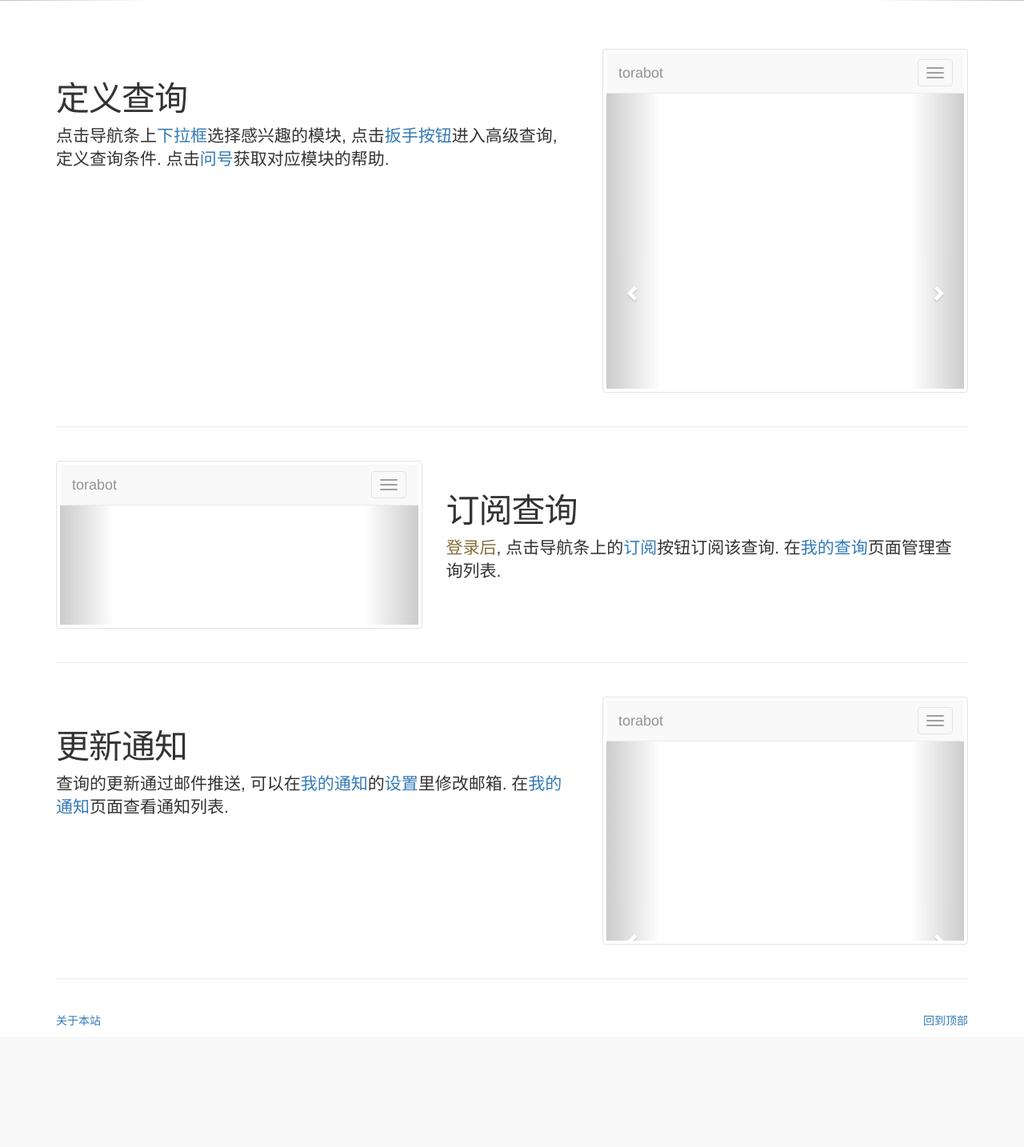
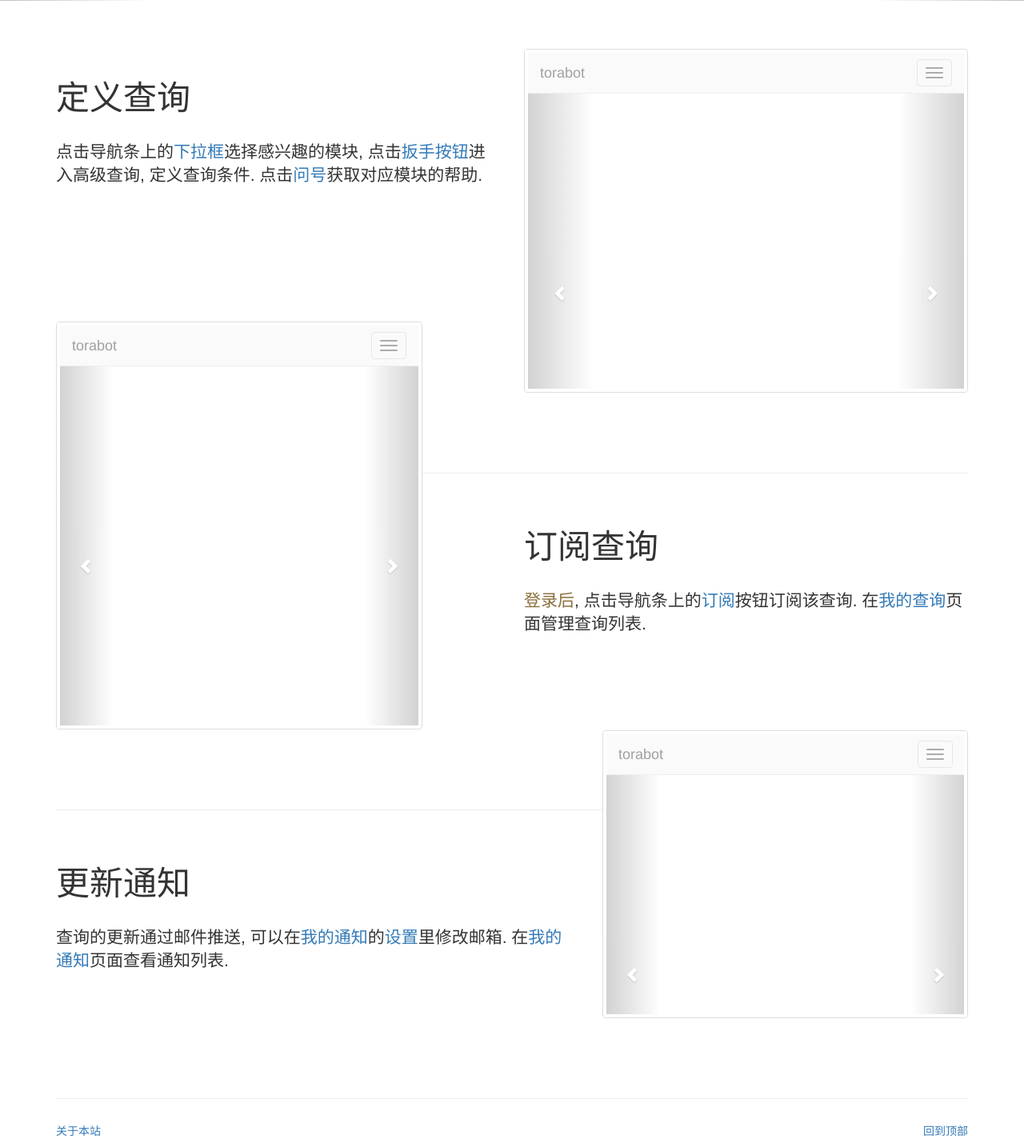
Before and after one commit to Answeror/torabot, a Python web app: template torabot/frontend/main/templates/index.html in a window 1280 px wide. Shown: the part 549-1983 px from the top of the page at 80% size. Before the commit the page ends 1832 px from the top, so only its background shows below. Run offline with Jinja, Linux system fonts and the light colour scheme; the template is opened without the code that fills it, so the values that code supplies are empty; some libraries are stand-ins or nearby versions.

Commit message:
compact layout of index page

```diff
--- a/torabot/frontend/main/templates/index.html
+++ b/torabot/frontend/main/templates/index.html
@@ -44,13 +44,13 @@
 </div>
 <div class=container>
     <div class='row featurette'>
-        <div class='col-xs-12 col-sm-7'>
+        <div class='col-xs-12 col-sm-6'>
             <h2 class=featurette-heading>定义查询</h2>
-            <p class=lead>点击导航条上<span class=text-primary>下拉框</span>选择感兴趣的模块, 点击<span class=text-primary>扳手按钮</span>进入高级查询, 定义查询条件. 点击<span class=text-primary>问号</span>获取对应模块的帮助.</p>
+            <p class=lead>点击导航条上的<span class=text-primary>下拉框</span>选择感兴趣的模块, 点击<span class=text-primary>扳手按钮</span>进入高级查询, 定义查询条件. 点击<span class=text-primary>问号</span>获取对应模块的帮助.</p>
         </div>
-        <div class='col-xs-12 col-sm-5'>
-            <div class=img-thumbnail>
-                <div class=snapshot style='height:420px'>
+        <div class='col-xs-12 col-sm-6'>
+            <div id=use-step-0 class=img-thumbnail>
+                <div class=snapshot>
                     <iframe frameborder=0 src='{{ url_for("main.example_advanced_search", kind="pixiv", method="ranking") }}'></iframe>
                 </div>
                 <div class=snapshot-glass></div>
@@ -60,14 +60,14 @@
     <hr class=featurette-divider>
     <div class='row featurette'>
         <div class='col-xs-12 col-sm-5'>
-            <div class=img-thumbnail>
-                <div class=snapshot style='height:200px'>
+            <div id=use-step-1 class=img-thumbnail>
+                <div class=snapshot>
                     <iframe frameborder=0 src='{{ url_for("main.example_watching") }}'></iframe>
                 </div>
                 <div class=snapshot-glass></div>
             </div>
         </div>
-        <div class='col-xs-12 col-sm-7'>
+        <div class='col-xs-12 col-sm-6 col-sm-offset-1'>
             <h2 class=featurette-heading>订阅查询</h2>
             <p class=lead><span class=text-warning>登录后</span>, 点击导航条上的<span class=text-primary>订阅</span>按钮订阅该查询. 在<span class=text-primary>我的查询</span>页面管理查询列表.</p>
         </div>
@@ -79,8 +79,8 @@
             <p class=lead>查询的更新通过邮件推送, 可以在<span class=text-primary>我的通知</span>的<span class=text-primary>设置</span>里修改邮箱. 在<span class=text-primary>我的通知</span>页面查看通知列表.</p>
         </div>
         <div class='col-xs-12 col-sm-5'>
-            <div class=img-thumbnail>
-                <div class=snapshot style='height:300px'>
+            <div id=use-step-2 class=img-thumbnail>
+                <div class=snapshot>
                     <iframe frameborder=0 src='{{ url_for("main.example_all_notices") }}'></iframe>
                 </div>
                 <div class=snapshot-glass></div>
@@ -94,10 +94,9 @@
     </footer>
 </div>
 {% endblock %}
-{% block foot %}
+{% block head %}
 {{ super() }}
 <style>
-/* Carousel base class */
 .carousel {
     height: 500px;
     margin-bottom: 60px;
@@ -143,28 +142,42 @@
     width: 100%;
     height: 100%;
     background-color: #fff;
-    opacity: 0.2;
+    opacity: 0.3;
 }
 .featurette .img-thumbnail {
+    position: relative;
     width: 100%;
 }
 .featurette-divider {
-    margin: 42px 0; /* Space out the Bootstrap <hr> more */
+    margin: 30px 0;
 }
-/* Thin out the marketing headings */
 .featurette-heading {
-    font-weight: 300;
-    line-height: 1;
-    letter-spacing: -1px;
+    line-height: 2;
+}
+#use-step-0 .snapshot {
+    height: 420px;
+}
+#use-step-1 .snapshot, #use-step-2 .snapshot {
+    height: 300px;
 }
 @media (min-width: 768px) {
+    .featurette-divider {
+        margin: 100px 0 30px 0;
+    }
     .featurette-heading {
         font-size: 42px;
     }
-}
-@media (min-width: 992px) {
-    .featurette-heading {
-        margin-top: 42px;
+    #use-step-1 {
+        margin-top: -220px;
+    }
+    #use-step-1 .snapshot {
+        height: 500px;
+    }
+    #use-step-2 {
+        margin-top: -130px;
+    }
+    #use-step-2 .snapshot {
+        height: 350px;
     }
 }
 </style>
```
